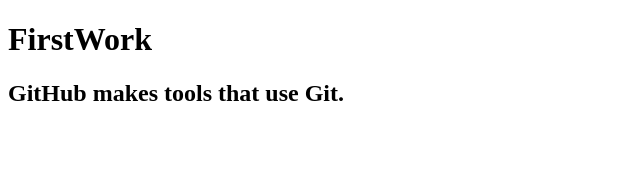
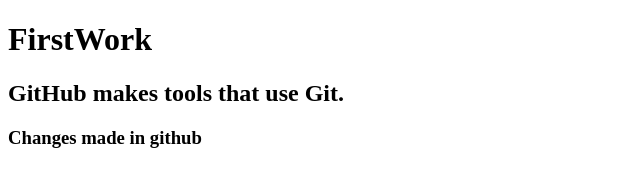
Before and after one commit to Infant-Quincy/Training_FEnd, a plain HTML site: page index.html in a window 1280 px wide. Shown: the whole page, without its empty margins (0-640 px from the left). Drawn offline with Linux system fonts and the light colour scheme.

Commit message:
Updated index.html
Changes made in Github

```diff
--- a/index.html
+++ b/index.html
@@ -9,5 +9,6 @@
     <h1>FirstWork
     </h1>
     <h2>GitHub makes tools that use Git.</h2>
+    <h3>Changes made in github</h3>
 </body>
 </html>
```
